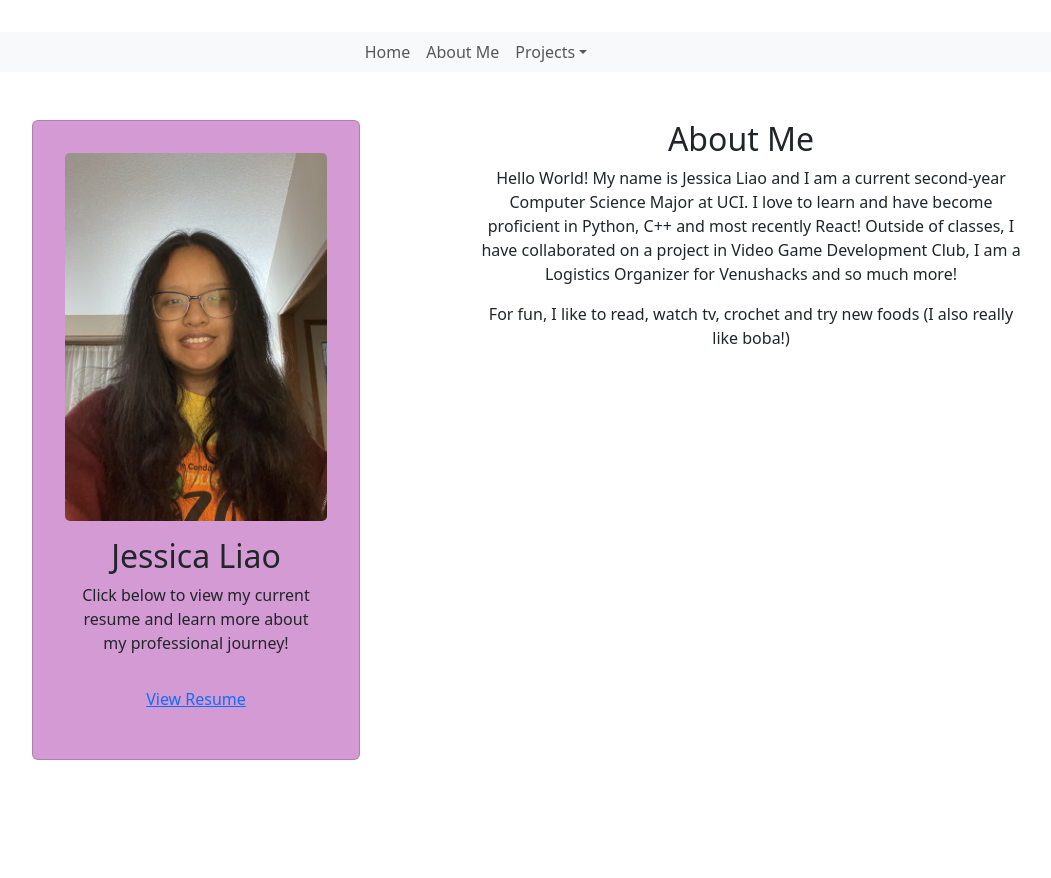
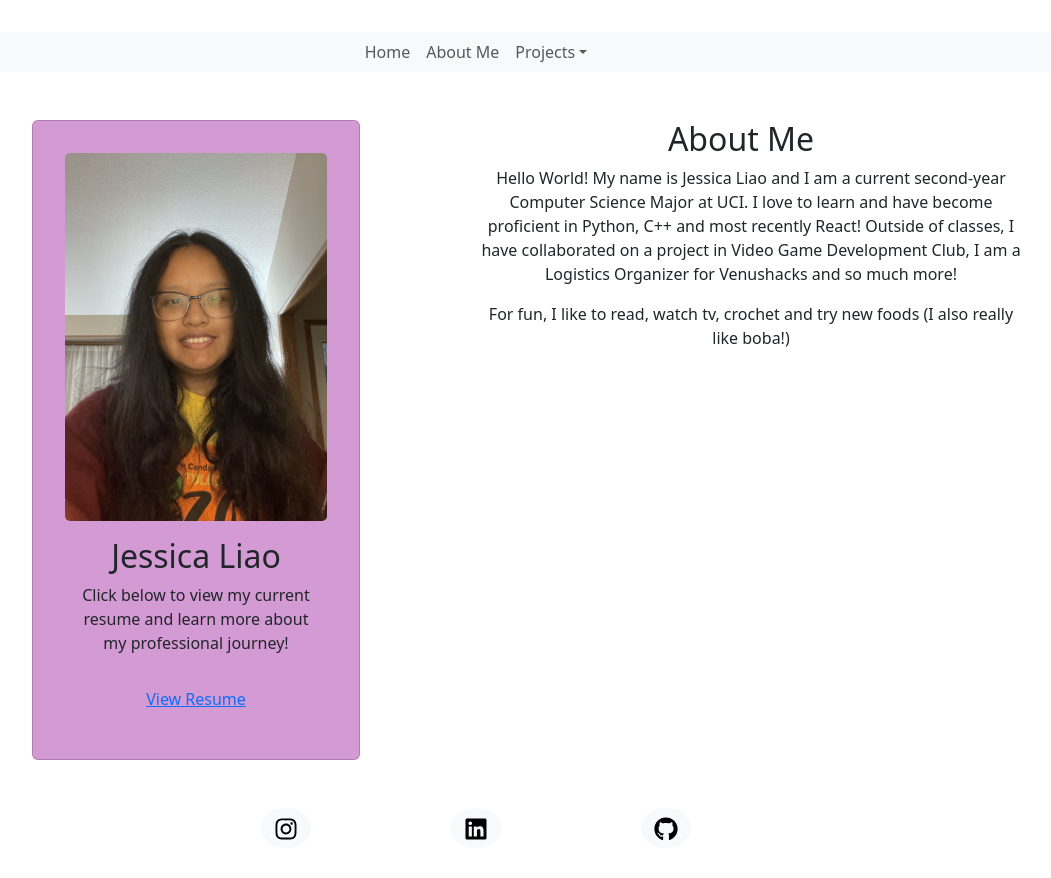
Before and after one commit to jessl314/JessicaL-Blog-Project, a React (Vite) app in the folder frontend/: page /about in a window 1280 px wide. Shown: the top 878 px of the page, without its empty margins (164-1215 px from the left). Before the commit the page ends 816 px from the top, so only its background shows below. Built offline with nearby package versions, Linux system fonts and the light colour scheme.

Commit message:
added insta, linkedin, github buttons

```diff
--- a/frontend/src/pages/About.jsx
+++ b/frontend/src/pages/About.jsx
@@ -3,6 +3,7 @@ import 'bootstrap/dist/css/bootstrap.min.css';
 import { Card, Container, Row, Col } from "react-bootstrap"
 import JessicaImage from '../assets/JessicaHeadShot.jpg'
 import './About.css'
+import SocialButtons from './AboutSocial';
 
 function About () {
     return (
@@ -31,9 +32,9 @@ function About () {
           <p>For fun, I like to read, watch tv, crochet and try new foods (I also really like boba!) </p>
           </Col>
       </Row>
+      <SocialButtons/>
     </Container>
     )
-
 }
 
 export default About
--- a/frontend/src/pages/AboutSocial.jsx
+++ b/frontend/src/pages/AboutSocial.jsx
@@ -1,6 +1,37 @@
 import React from 'react'
 import 'bootstrap/dist/css/bootstrap.min.css';
+import { Row, Col, Button } from 'react-bootstrap';
 import { FaInstagram, FaGithub, FaLinkedin} from "react-icons/fa";
+
+const SocialButtons = () => {
+    return (
+        <Row className="justify-content-center mt-4">
+            <Col xs={4} md={2} className="d-flex justify-content-center mb-2">
+                <a href ="https://www.instagram.com/chamomiletea314/" target="_blank" rel="noopener noreferrer">
+                    <Button variant="light" className="rounded-circle">
+                    <FaInstagram size={24} color="black"/>
+                    </Button>
+                </a>
+            </Col>
+            <Col xs={4} md={2} className="d-flex justify-content-center mb-2">
+                <a href ="https://www.linkedin.com/in/jessica-liao-089359244" target="_blank" rel="noopener noreferrer">
+                    <Button variant="light" className="rounded-circle">
+                    <FaLinkedin size={24} color="black"/>
+                    </Button>
+                </a>
+            </Col>
+            <Col xs={4} md={2} className="d-flex justify-content-center mb-2">
+                <a href ="https://github.com/jessl314" target="_blank" rel="noopener noreferrer">
+                    <Button variant="light" className="rounded-circle">
+                    <FaGithub size={24} color="black"/>
+                    </Button>
+                </a>
+            </Col>
+        </Row>
+
+    );
+};
+export default SocialButtons
 
 
 
```
